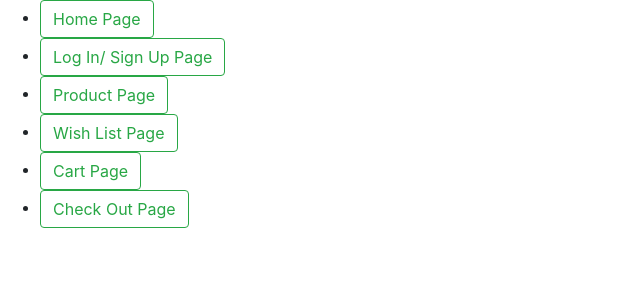
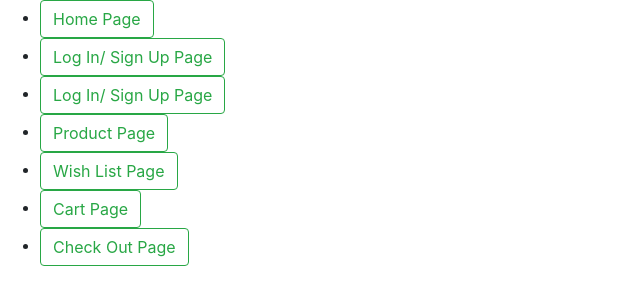
Before and after one commit to Anthony-ferrari/diagonAlley, a plain HTML site: page index.html in a window 1280 px wide. Shown: the whole page, without its empty margins (0-640 px from the left). Drawn offline with nearby package versions, Linux system fonts and the light colour scheme.

Commit message:
Update index.html
add Home, Log In, Sign Up and Order Details Link

```diff
--- a/index.html
+++ b/index.html
@@ -10,12 +10,13 @@
 </head>
 <body>
     <ul>
-        <li><a id="HomePage" name="HomePage" href= "" class="btn btn-outline-success">Home Page</a></li>
-        <li><a id="userPage" name="userPage" href= "" class="btn btn-outline-success">Log In/ Sign Up Page</a></li>
+        <li><a id="HomePage" name="HomePage" href= "home.html" class="btn btn-outline-success">Home Page</a></li>
+        <li><a id="loginPage" name="userPage" href= "login.html" class="btn btn-outline-success">Log In/ Sign Up Page</a></li>
+        <li><a id="signupPage" name="userPage" href= "signup.html" class="btn btn-outline-success">Log In/ Sign Up Page</a></li>
         <li><a id="productPage" name="productPage" href= "products.html" class="btn btn-outline-success">Product Page</a></li>
         <li><a id="wishListPage" name="wishListPage" href= "wishList.html" class="btn btn-outline-success">Wish List Page</a></li>
         <li><a id="cartPage" name="cartPage" href= "cart.html" class="btn btn-outline-success">Cart Page</a></li>
-        <li><a id="checkOutPage" name="checkOutPage" href= "" class="btn btn-outline-success">Check Out Page</a></li>
+        <li><a id="checkOutPage" name="checkOutPage" href= "orderDetails.html" class="btn btn-outline-success">Check Out Page</a></li>
     </ul>
 </body>
 </html>
```
